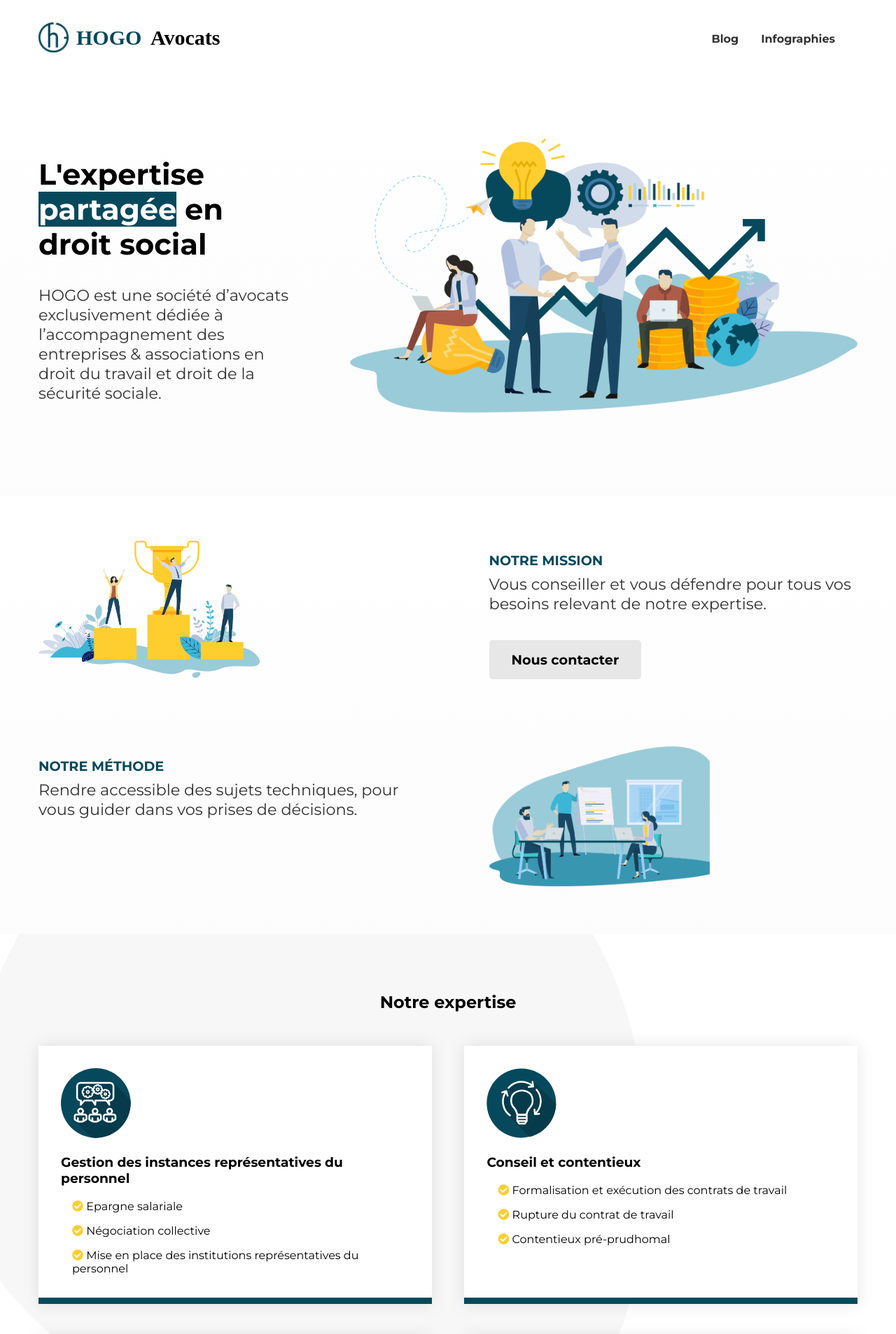
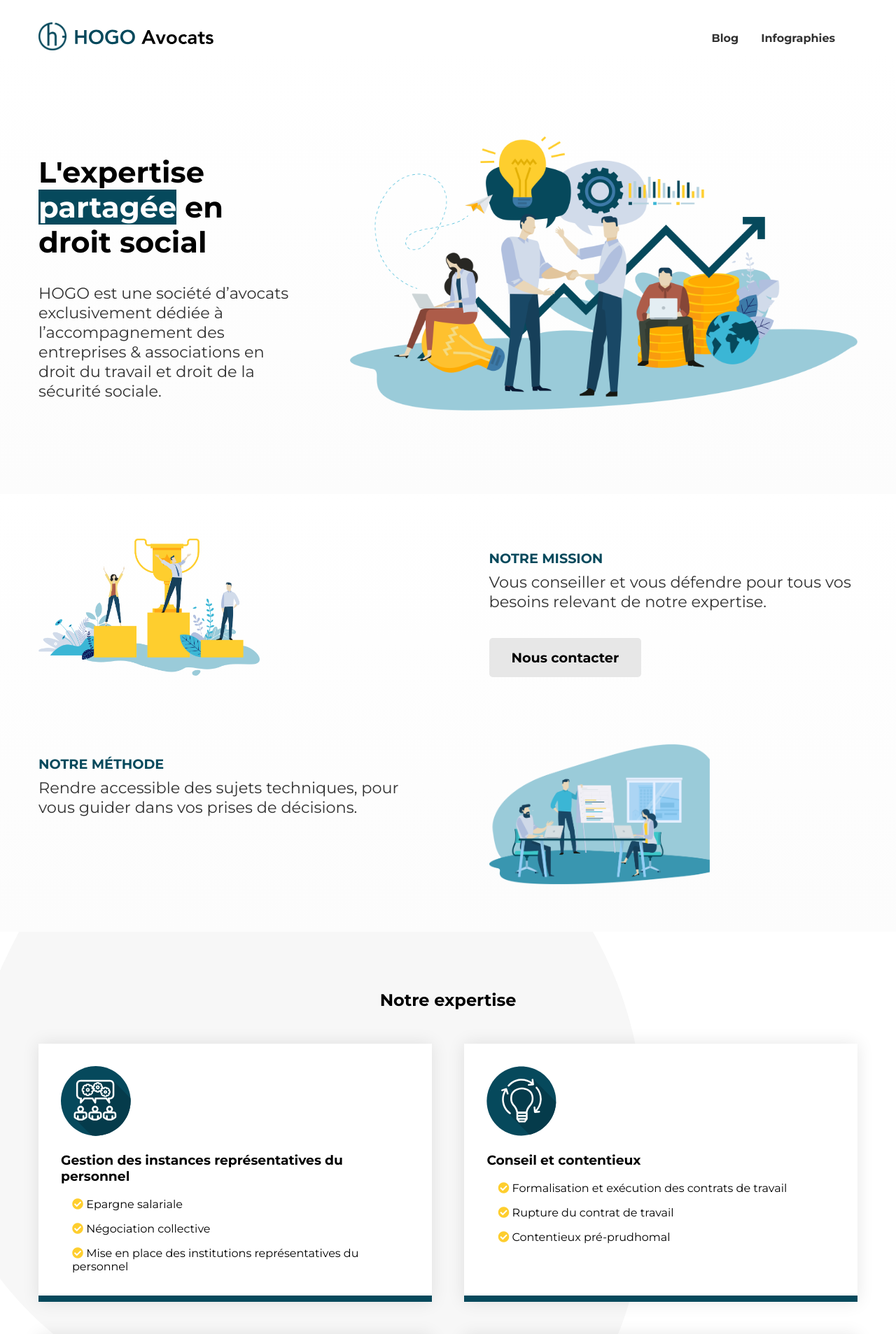
Before and after one commit to EmmanuelleN/hogo-avocats, a Jekyll site: the page built from index.html, in a window 1280 px wide. Shown: the top 1907 px of the page at 70% size. Built offline with Jekyll 4.4.1, drawn with Linux system fonts in a browser that asks for light colours; nearby versions of some CDN libraries.

Commit message:
Design: improved svg logo

```diff
--- a/_includes/navbar.html
+++ b/_includes/navbar.html
@@ -1,6 +1,6 @@
 <header>
   <div class="container Navbar">
-    <a href="/" class="Navbar-link">
+    <a href="/">
       <img src="/assets/images/logo-hogo-avocats.svg"
            alt="Logo HOGO Avocats"
            class="Navbar-logo">
--- a/_includes/navbar_blog.html
+++ b/_includes/navbar_blog.html
@@ -1,6 +1,6 @@
 <header>
   <div class="container Navbar">
-    <a href="/" class="Navbar-link">
+    <a href="/">
       <img src="/assets/images/logo-hogo-avocats.svg"
            alt="Logo HOGO Avocats"
            class="Navbar-logo">
--- a/_scss/navbar.scss
+++ b/_scss/navbar.scss
@@ -14,7 +14,7 @@
     width: auto;
 
     @media (min-width: 768px) {
-      height: 100%;
+      height: 40px;
       width: auto;
     }
   }
```
Also changed, not shown: assets/images/logo-hogo-avocats.svg.
